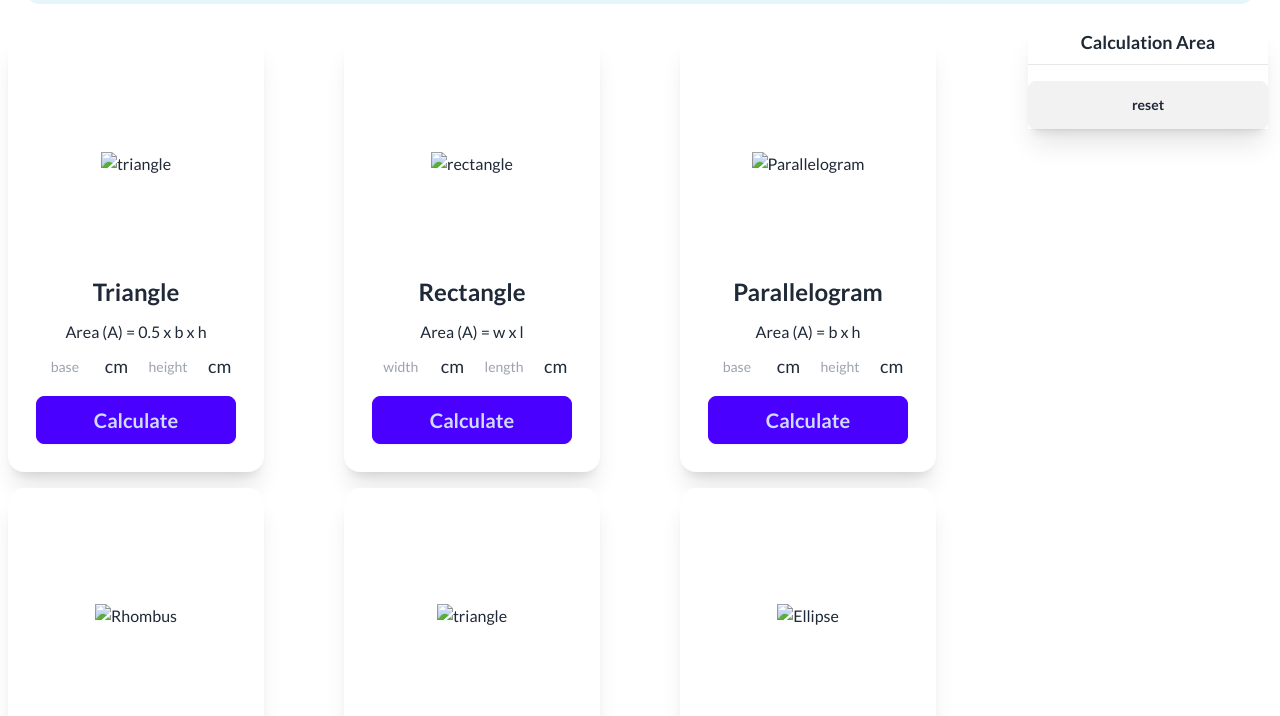
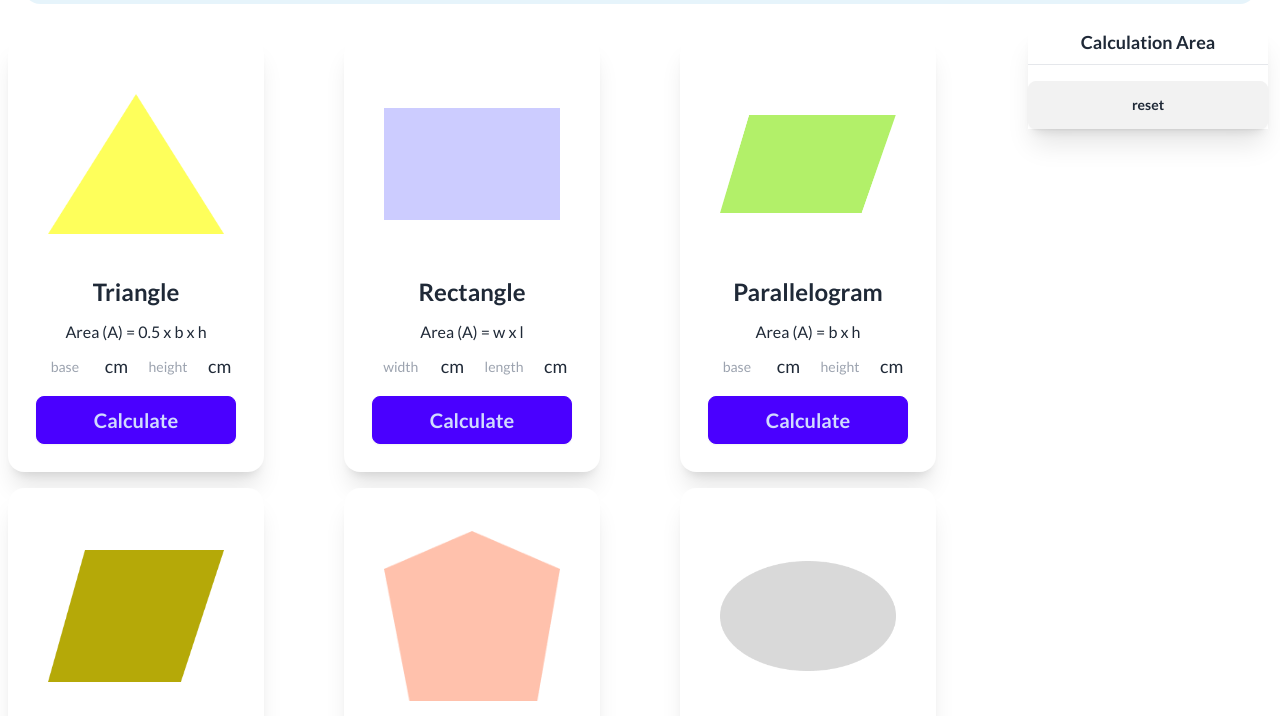
Before and after one commit to prokhorislam/Geometry-Hero, a plain HTML site: page index.html in a window 1280 px wide. Shown: the part 84-800 px from the top of the page. Drawn offline with nearby package versions, Linux system fonts and the light colour scheme.

Commit message:
trying to solve image issues

```diff
--- a/index.html
+++ b/index.html
@@ -40,7 +40,7 @@
                         <!-- triangle img -->
                         <figure class="w-48 h-48 md:w-40 lg:w-44 mx-auto mt-5">
                           <img
-                            src=".images/triangle.png"
+                            src="./images/triangle.png"
                             alt="triangle" />
                         </figure>
                         <!-- card body -->
@@ -67,7 +67,7 @@
                         <!-- triangle img -->
                         <figure class="w-48 h-48 md:w-40 lg:w-44 mx-auto mt-5">
                           <img
-                            src=".images/rectangle.png"
+                            src="./images/rectangle.png"
                             alt="rectangle" />
                         </figure>
                         <!-- card body -->
@@ -94,7 +94,7 @@
                         <!-- Parallelogram img -->
                         <figure class="w-48 h-48 md:w-40 lg:w-44 mx-auto mt-5">
                           <img
-                            src=".images/Parallelogram.png"
+                            src="./images/Parallelogram.png"
                             alt="Parallelogram" />
                         </figure>
                         <!-- card body -->
@@ -121,7 +121,7 @@
                         <!-- Rhombus img -->
                         <figure class="w-48 h-48 md:w-40 lg:w-44 mx-auto mt-5">
                           <img
-                            src=".images/Rhombus.png"
+                            src="./images/Rhombus.png"
                             alt="Rhombus" />
                         </figure>
                         <!-- card body -->
@@ -148,7 +148,7 @@
                         <!-- Pentagon img -->
                         <figure class="w-48 h-48 md:w-40 lg:w-44 mx-auto mt-5">
                           <img
-                            src=".images/Pentagon.png"
+                            src="./images/Pentagon.png"
                             alt="triangle" />
                         </figure>
                         <!-- card body -->
@@ -175,7 +175,7 @@
                         <!-- Ellipse img -->
                         <figure class="w-48 h-48 md:w-40 lg:w-44 mx-auto mt-5">
                           <img
-                            src=".images/Ellipse.png"
+                            src="./images/Ellipse.png"
                             alt="Ellipse" />
                         </figure>
                         <!-- card body -->
```
